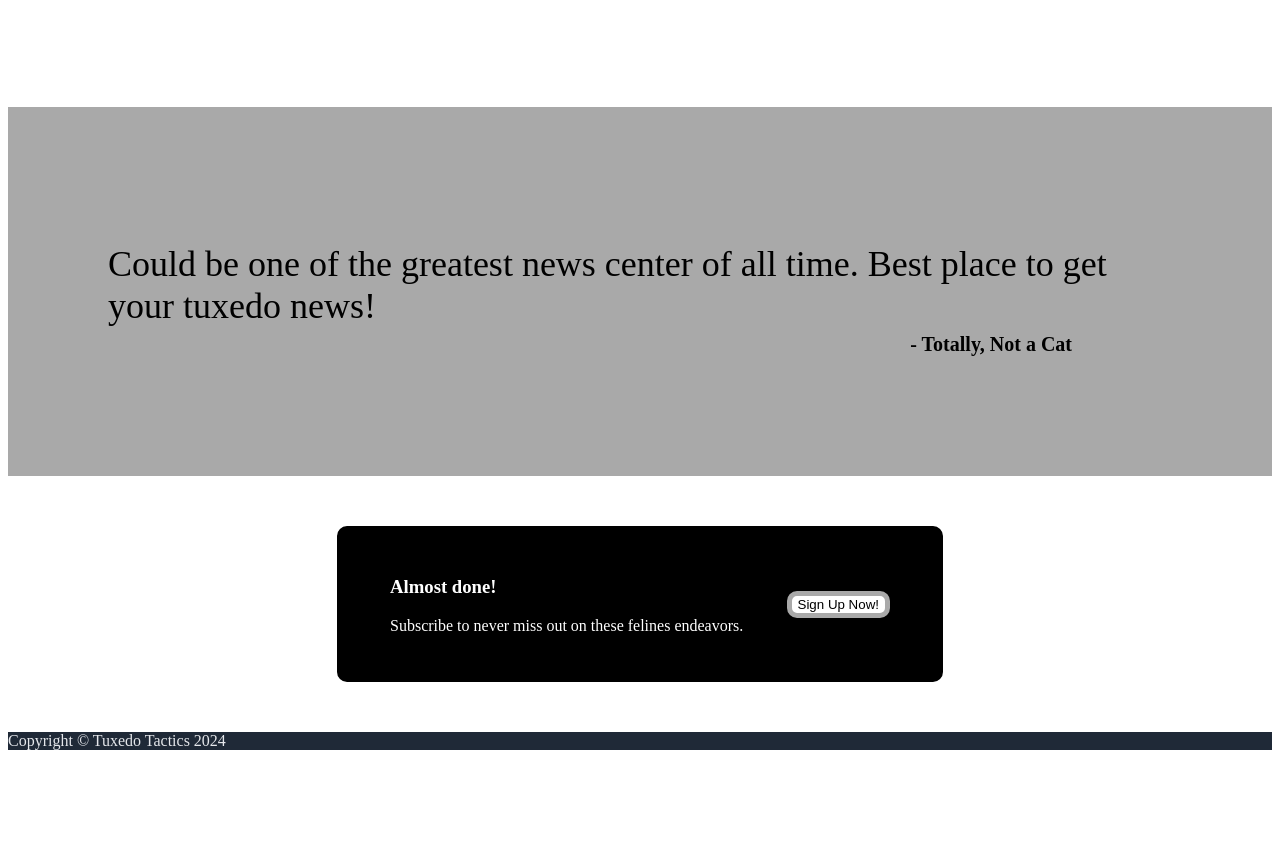
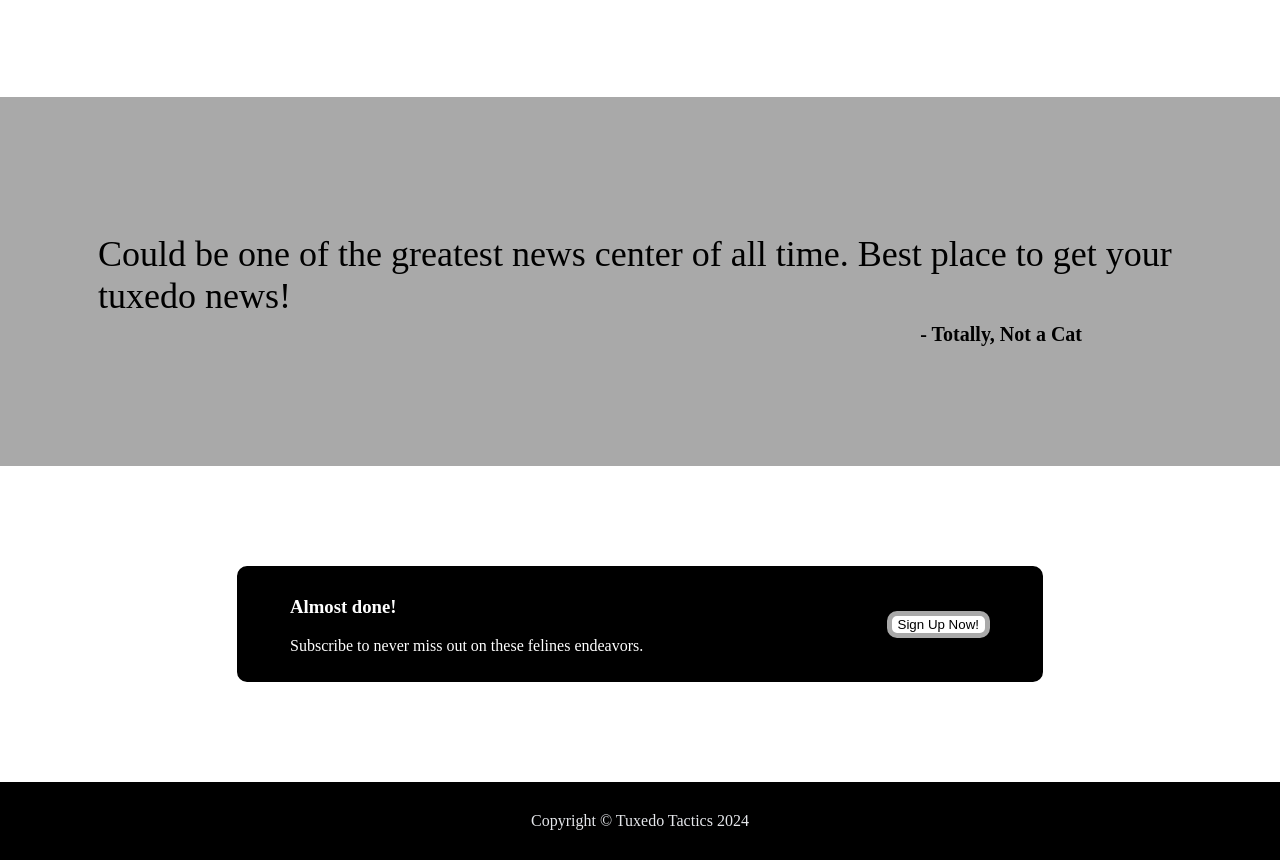
Before and after one commit to Luinight/Landing-Page, a plain HTML site: page index.html in a window 1280 px wide. Shown: the part 930-1790 px from the top of the page. Before the commit the page ends 1688 px from the top, so only its background shows below. Drawn offline with Linux system fonts and the light colour scheme.

Commit message:
all done

```diff
--- a/style.css
+++ b/style.css
@@ -1,6 +1,9 @@
 /* Header Section */
 .website {
     font-family: system-ui, -apple-system, BlinkMacSystemFont, 'Segoe UI', Roboto, Oxygen, Ubuntu, Cantarell, 'Open Sans', 'Helvetica Neue', sans-serif
+; margin-left: -10px;
+ margin-right: -10px;
+ margin-top: -10px;
 }
 .header {
     display: flex;
@@ -63,6 +66,8 @@ margin-top: 10px;
 .Quote {
     background-color: darkgray;
     padding: 100px;
+    margin-left: -10px;
+    margin-right: -10px;
 }
 .said {
  display: flex;
@@ -94,9 +99,9 @@ background-color: black;
 color: white;
 border-radius: 10px;
 padding: 50px;
-margin: 50px;
-height: 50px;
-width: 500px;
+margin: 100px;
+height: 10px;
+width: 700px;
 align-items: center;
 justify-content:space-between;
 }
@@ -112,12 +117,14 @@ justify-content:space-between;
 
 
 
-
-
-
-
-
+/* Footer Section */
 footer {
-    background-color: #1F2937;
+    display: flex;
+    justify-content: center;
+    background-color: black;
     color: #E5E7EB;
+    padding: 30px;
+    margin-right: -10px;
+    margin-left: -10px;
+    margin-bottom: -10px;
 }
```
